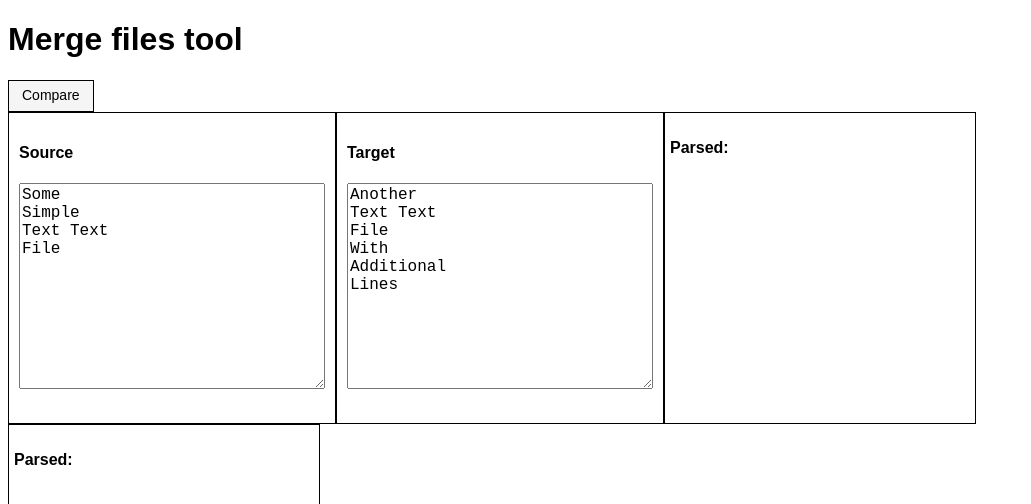
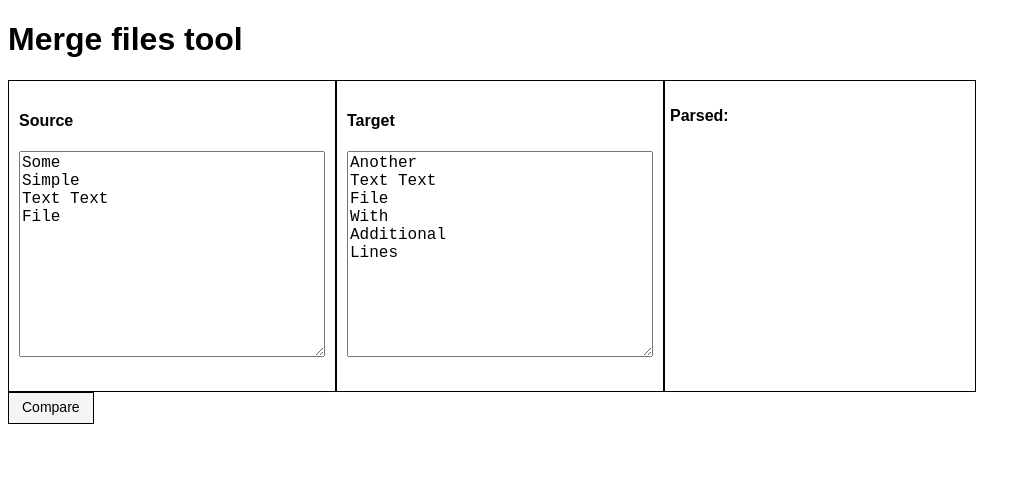
Before and after one commit to eugenebelov/merge-app, an Angular app: page / in a window 1280 px wide. Shown: the top 504 px of the page, without its empty margins (0-1031 px from the left). Built offline with nearby package versions, Linux system fonts and the light colour scheme.

Commit message:
add link to styles

```diff
--- a/src/app/app.component.html
+++ b/src/app/app.component.html
@@ -2,7 +2,6 @@
   {{title}}
 </h1>
 
+<merge-view></merge-view>
+
 <input type="button" name="" value="Compare" (click)="compare()">
-
-<merge-view></merge-view>
-<parsed-result></parsed-result>
```
